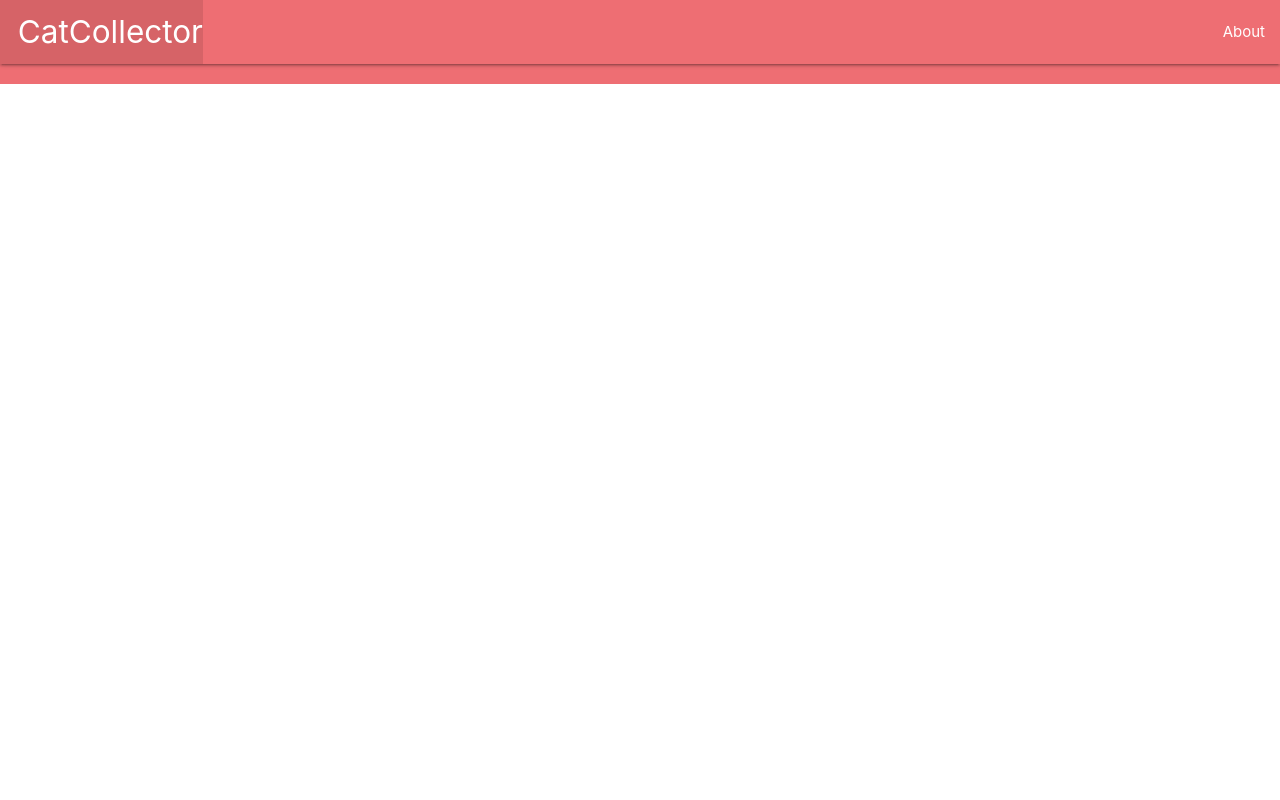
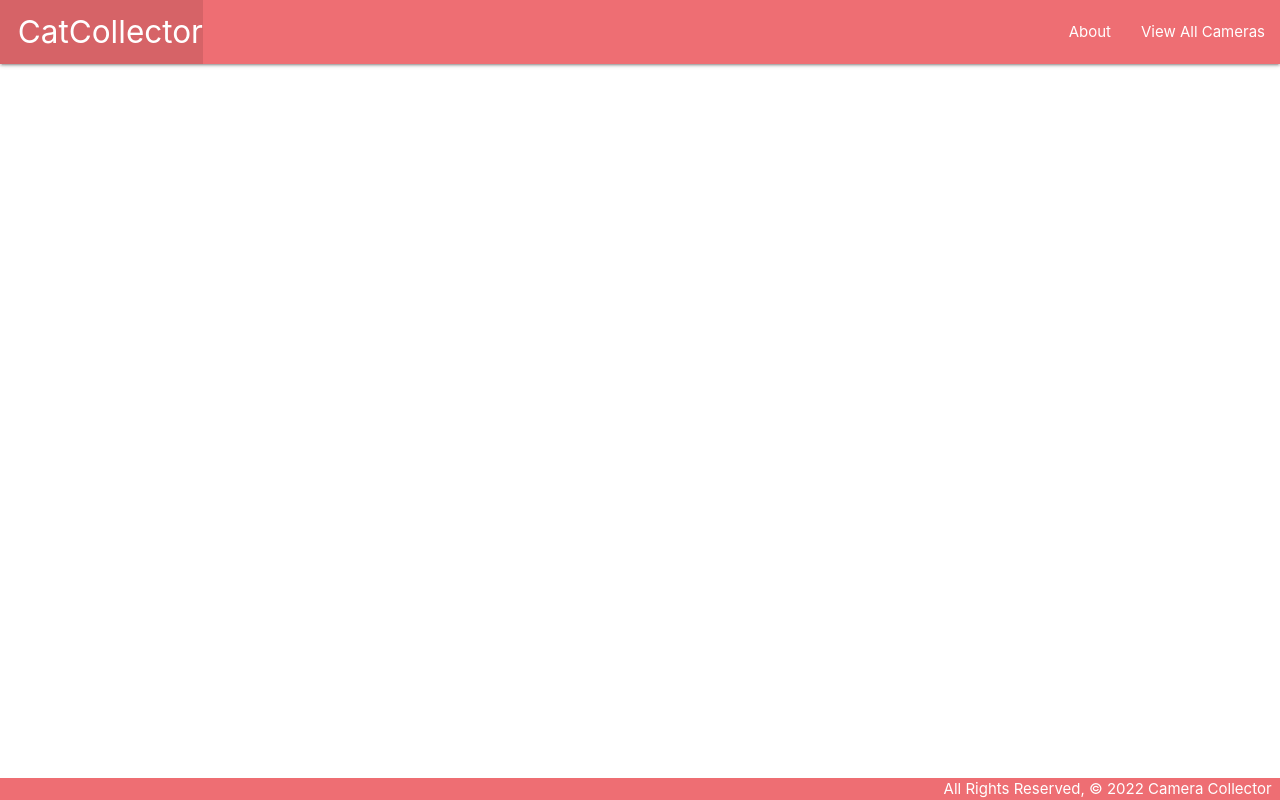
Before and after one commit to peterluong1234/cameras-list, a Django app: template main_app/templates/base.html in a window 1280 px wide. Run offline with Django 4.2, Linux system fonts and the light colour scheme; the template is opened without the code that fills it, so the values that code supplies are empty; parts of the project's set-up code (start-up, migrations or seed data) failed here and were passed over.

Commit message:
finished part 1 of lab

```diff
--- /dev/null
+++ b/main_app/static/css/style.css
@@ -0,0 +1,14 @@
+body {
+    display: flex;
+    min-height: 100vh;
+    flex-direction: column;
+  }
+
+  main {
+    flex: 1 0 auto;
+  }
+
+  footer.page-footer {
+    padding-top: 0;
+    text-align: right;
+  }
--- a/main_app/templates/base.html
+++ b/main_app/templates/base.html
@@ -1,3 +1,4 @@
+{% load static %}
 <!DOCTYPE html>
 <html lang="en">
 <head>
@@ -6,6 +7,7 @@
   <meta http-equiv="X-UA-Compatible" content="ie=edge">
   <title>Cat Collector</title>
   <link rel="stylesheet" href="https://cdnjs.cloudflare.com/ajax/libs/materialize/1.0.0/css/materialize.min.css">
+  <link rel="stylesheet" type="text/css" href="{% static 'css/style.css' %}">
 </head>
 <body>
   <header class="navbar-fixed">
@@ -16,6 +18,7 @@
         </ul>
         <ul class="right">
           <li><a href="/about">About</a></li>
+          <li><a href="/cameras">View All Cameras</a></li>
         </ul>
       </div>
     </nav>
--- a/main_app/urls.py
+++ b/main_app/urls.py
@@ -4,4 +4,5 @@
 urlpatterns = [
     path('', views.home, name='home'),
     path('about/', views.about, name='about'),
+    path('cameras/', view.cameras_index, name='index'),
 ]
--- a/main_app/views.py
+++ b/main_app/views.py
@@ -9,3 +9,6 @@
 
 def about(request):
     return render(request, 'about.html')
+
+def cameras_index(request):
+    return render(request, 'cameras/index.html', { 'cameras': cameras })
```
Also changed, not shown: main_app/templates/cameras/index.html (added, +21 -0 lines).
